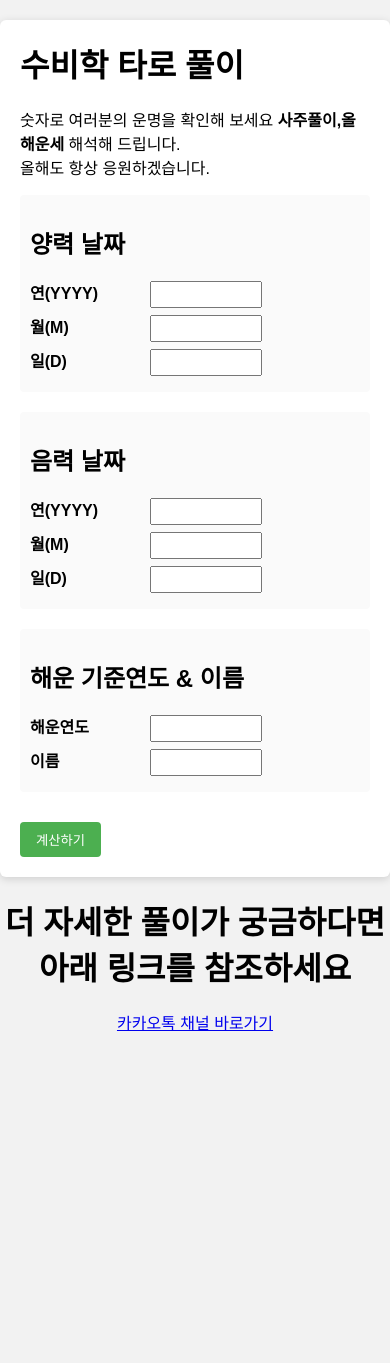
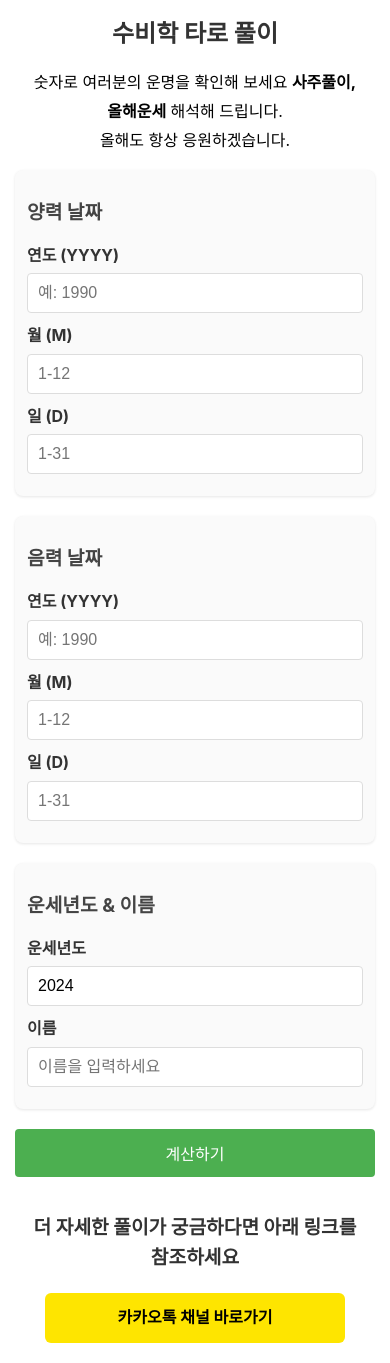
Before and after one commit to sure79/lucky7904, a plain HTML site: page index.html in a window 390 px wide. Before the commit the page ends 1034 px from the top, so only its background shows below. Drawn offline with Linux system fonts and the light colour scheme.

Commit message:
Update index.html

```diff
--- a/index.html
+++ b/index.html
@@ -2,93 +2,234 @@
 <html lang="ko">
 <head>
   <meta charset="utf-8">
-  <title>사주·해운·이름풀이 - 해운값 해석</title>
+  <meta name="viewport" content="width=device-width, initial-scale=1.0, maximum-scale=1.0, user-scalable=no">
+  <title>수비학 타로 풀이</title>
   <style>
-    body {
-      font-family: sans-serif;
-      background: #f2f2f2;
+    :root {
+      --primary-color: #4caf50;
+      --primary-hover: #388e3c;
+      --bg-color: #f2f2f2;
+      --box-shadow: 0 2px 8px rgba(0,0,0,0.15);
+    }
+
+    * {
+      box-sizing: border-box;
       margin: 0;
       padding: 0;
     }
+
+    body {
+      font-family: -apple-system, BlinkMacSystemFont, 'Segoe UI', Roboto, 'Helvetica Neue', Arial, sans-serif;
+      background: var(--bg-color);
+      margin: 0;
+      padding: 0;
+      line-height: 1.6;
+      word-break: keep-all;
+    }
+
     .container {
       max-width: 800px;
-      margin: 20px auto;
+      margin: 0 auto;
       background: #fff;
       padding: 20px;
       border-radius: 6px;
-      box-shadow: 0 2px 8px rgba(0,0,0,0.15);
+      box-shadow: var(--box-shadow);
     }
-    h1 { margin-top:0; }
+
+    h1 {
+      font-size: 1.8rem;
+      margin: 0 0 15px 0;
+      color: #333;
+      text-align: center;
+    }
+
+    h2 {
+      font-size: 1.3rem;
+      margin: 15px 0;
+      color: #444;
+    }
+
+    h3 {
+      font-size: 1.1rem;
+      margin: 10px 0;
+    }
+
+    p {
+      margin: 15px 0;
+      text-align: center;
+      line-height: 1.8;
+    }
+
     .input-area {
       background: #fafafa;
+      border-radius: 8px;
+      padding: 15px;
+      margin-bottom: 20px;
+      box-shadow: 0 1px 3px rgba(0,0,0,0.1);
+    }
+
+    .input-group {
+      margin-bottom: 10px;
+    }
+
+    .input-area label {
+      display: block;
+      width: 100%;
+      margin-bottom: 5px;
+      font-weight: bold;
+      color: #333;
+    }
+
+    .input-area input {
+      width: 100%;
+      padding: 10px;
+      border: 1px solid #ddd;
       border-radius: 4px;
-      padding: 10px;
-      margin-bottom: 20px;
+      font-size: 16px;
     }
-    .input-area label {
-      display: inline-block;
-      width: 120px;
-      font-weight: bold;
-    }
-    .input-area input {
-      width: 100px;
-      margin-bottom: 6px;
-      padding: 4px;
-    }
+
     button {
-      margin-top: 10px;
-      padding: 8px 16px;
-      background: #4caf50;
-      color: #fff;
+      width: 100%;
+      padding: 12px;
+      background: var(--primary-color);
+      color: white;
       border: none;
       border-radius: 4px;
+      font-size: 16px;
       cursor: pointer;
+      transition: background 0.3s ease;
     }
+
     button:hover {
-      background: #388e3c;
+      background: var(--primary-hover);
     }
-    #resultSection {
-      display:none;
-      margin-top:20px;
-    }
-    table {
+
+    table.result-table {
       width: 100%;
       border-collapse: collapse;
-      margin-top: 10px;
+      margin: 15px 0;
+      font-size: 14px;
+      background: #fff;
     }
-    table th, table td {
-      border: 1px solid #ccc;
-      padding: 6px;
+
+    #resultSection {
+      margin-top: 20px;
+      display: none;
+    }
+
+    #resultSection > div {
+      margin-bottom: 25px;
+      background: #fff;
+      border-radius: 8px;
+      padding: 15px;
+      box-shadow: 0 1px 3px rgba(0,0,0,0.1);
+    }
+
+    th, td {
+      border: 1px solid #ddd;
+      padding: 10px;
       text-align: center;
-      vertical-align: top;
     }
-    .red {
-      color: red;
-      font-weight: bold;
+
+    th {
+      background: #f5f5f5;
     }
+
     .interpret-box {
-      margin-top: 15px;
-      padding: 10px;
       background: #fff;
       border: 1px solid #ddd;
-      border-radius: 6px;
+      border-radius: 8px;
+      padding: 15px;
+      margin: 15px 0;
     }
-    .interpret-box h3 {
-      margin-top: 0;
-      border-bottom: 1px solid #eee;
-      padding-bottom: 4px;
-      font-size: 1.05em;
-    }
+
     .interpret-text {
       white-space: pre-wrap;
-      line-height: 1.5;
-      font-size: 1em;
+      line-height: 1.7;
+      font-size: 14px;
+    }
+
+    .kakao-link {
+      display: block;
+      width: 100%;
+      max-width: 300px;
+      margin: 20px auto;
+      padding: 12px;
+      background: #FEE500;
+      color: #000;
+      text-align: center;
+      text-decoration: none;
+      border-radius: 6px;
+      font-weight: bold;
+      transition: opacity 0.3s ease;
+    }
+
+    .kakao-link:hover {
+      opacity: 0.9;
+    }
+
+    .footer-text {
+      text-align: center;
+      margin: 20px 0;
+      font-size: 1.2rem;
       color: #333;
-      margin-bottom: 6px;
-      text-align: left;
     }
-    .name-table {
-      margin-top: 10px;
+
+    /* 모바일 최적화 */
+    @media screen and (max-width: 768px) {
+      body {
+        background: #fff;
+      }
+
+      .container {
+        padding: 15px;
+        margin: 0;
+        box-shadow: none;
+        border-radius: 0;
+      }
+
+      h1 {
+        font-size: 1.5rem;
+      }
+
+      h2 {
+        font-size: 1.2rem;
+      }
+
+      .input-area {
+        padding: 12px;
+      }
+
+      table {
+        font-size: 13px;
+      }
+
+      th, td {
+        padding: 8px 4px;
+      }
+
+      .interpret-text {
+        font-size: 13px;
+      }
+    }
+
+    /* 작은 모바일 화면 최적화 */
+    @media screen and (max-width: 320px) {
+      .container {
+        padding: 10px;
+      }
+
+      h1 {
+        font-size: 1.3rem;
+      }
+
+      .input-area input {
+        font-size: 14px;
+      }
+
+      table {
+        font-size: 12px;
+      }
     }
   </style>
 </head>
@@ -97,29 +238,52 @@
 <div class="container">
   <h1>수비학 타로 풀이</h1>
   <p>숫자로 여러분의 운명을 확인해 보세요 <strong>사주풀이,올해운세</strong> 해석해 드립니다.<br>
-     올해도 항상 응원하겠습니다. </p>
+     올해도 항상 응원하겠습니다.</p>
 
   <div class="input-area">
     <h2>양력 날짜</h2>
-    <label>연(YYYY)</label><input type="number" id="solarYear"><br>
-    <label>월(M)</label><input type="number" id="solarMonth"><br>
-    <label>일(D)</label><input type="number" id="solarDay"><br>
+    <div class="input-group">
+      <label>연도 (YYYY)</label>
+      <input type="number" id="solarYear" placeholder="예: 1990">
+    </div>
+    <div class="input-group">
+      <label>월 (M)</label>
+      <input type="number" id="solarMonth" placeholder="1-12">
+    </div>
+    <div class="input-group">
+      <label>일 (D)</label>
+      <input type="number" id="solarDay" placeholder="1-31">
+    </div>
   </div>
 
   <div class="input-area">
     <h2>음력 날짜</h2>
-    <label>연(YYYY)</label><input type="number" id="lunarYear"><br>
-    <label>월(M)</label><input type="number" id="lunarMonth"><br>
-    <label>일(D)</label><input type="number" id="lunarDay"><br>
+    <div class="input-group">
+      <label>연도 (YYYY)</label>
+      <input type="number" id="lunarYear" placeholder="예: 1990">
+    </div>
+    <div class="input-group">
+      <label>월 (M)</label>
+      <input type="number" id="lunarMonth" placeholder="1-12">
+    </div>
+    <div class="input-group">
+      <label>일 (D)</label>
+      <input type="number" id="lunarDay" placeholder="1-31">
+    </div>
   </div>
 
   <div class="input-area">
-    <h2>해운 기준연도 & 이름</h2>
-    <label>해운연도</label><input type="number" id="haeunYear"><br>
-    <label>이름</label><input type="text" id="userName">
+    <h2>운세년도 & 이름</h2>
+    <div class="input-group">
+      <label>운세년도</label>
+      <input type="number" id="haeunYear" placeholder="예: 2024" value="2024">
+    </div>
+    <div class="input-group">
+      <label>이름</label>
+      <input type="text" id="userName" placeholder="이름을 입력하세요">
+    </div>
   </div>
 
-  <!-- 버튼에서 onclick="calculateAll()" 함수를 호출하므로, JS 파일 내에 해당 함수가 정의되어 있어야 합니다. -->
   <button onclick="calculateAll()">계산하기</button>
 
   <div id="resultSection">
@@ -128,13 +292,11 @@
     <!-- 1) 양력 사주 -->
     <div id="solarSajuDiv" style="display:none;">
       <h3>양력 사주값</h3>
-      <table id="solarSajuTable"></table>
-      <!-- 해석(양력) firstVal -->
+      <table id="solarSajuTable" class="result-table"></table>
       <div class="interpret-box" id="solarInterpretBoxFirst" style="display:none;">
         <h3>양력 사주풀이 (첫번째 값)</h3>
         <div class="interpret-text" id="solarInterpretTextFirst"></div>
       </div>
-      <!-- 해석(양력) secondVal -->
       <div class="interpret-box" id="solarInterpretBoxSecond" style="display:none;">
         <h3>양력 사주풀이 (두번째 값)</h3>
         <div class="interpret-text" id="solarInterpretTextSecond"></div>
@@ -144,13 +306,11 @@
     <!-- 2) 음력 사주 -->
     <div id="lunarSajuDiv" style="display:none;">
       <h3>음력 사주값</h3>
-      <table id="lunarSajuTable"></table>
-      <!-- 해석(음력) firstVal -->
+      <table id="lunarSajuTable" class="result-table"></table>
       <div class="interpret-box" id="lunarInterpretBoxFirst" style="display:none;">
         <h3>음력 사주풀이 (첫번째 값)</h3>
         <div class="interpret-text" id="lunarInterpretTextFirst"></div>
       </div>
-      <!-- 해석(음력) secondVal -->
       <div class="interpret-box" id="lunarInterpretBoxSecond" style="display:none;">
         <h3>음력 사주풀이 (두번째 값)</h3>
         <div class="interpret-text" id="lunarInterpretTextSecond"></div>
@@ -159,41 +319,35 @@
 
     <!-- 해운(양력) -->
     <div id="solarHaeunDiv" style="display:none;">
-      <h3>해운값 (양력)</h3>
-      <table id="solarHaeunTable"></table>
-      <!-- 해운 해석(양력) -->
+      <h3>운세값 (양력)</h3>
+      <table id="solarHaeunTable" class="result-table"></table>
       <div class="interpret-box" id="solarHaeunInterpretBox" style="display:none;">
-        <h3>양력 해운풀이</h3>
+        <h3>양력 운세풀이</h3>
         <div class="interpret-text" id="solarHaeunInterpretText"></div>
       </div>
     </div>
 
     <!-- 해운(음력) -->
     <div id="lunarHaeunDiv" style="display:none;">
-      <h3>해운값 (음력)</h3>
-      <table id="lunarHaeunTable"></table>
-      <!-- 해운 해석(음력) -->
+      <h3>운세값 (음력)</h3>
+      <table id="lunarHaeunTable" class="result-table"></table>
       <div class="interpret-box" id="lunarHaeunInterpretBox" style="display:none;">
-        <h3>음력 해운풀이</h3>
+        <h3>음력 운세풀이</h3>
         <div class="interpret-text" id="lunarHaeunInterpretText"></div>
       </div>
     </div>
 
     <!-- 이름풀이 -->
     <div id="nameDiv" style="display:none;">
-      <h3>이름풀이(글자별)</h3>
-      <table id="nameTable" class="name-table"></table>
+      <h3>이름풀이 (글자별)</h3>
+      <table id="nameTable" class="name-table result-table"></table>
     </div>
   </div>
 </div>
-<center>
-<h1>더 자세한 풀이가 궁금하다면 아래 링크를 참조하세요</h1>
-<a href="http://pf.kakao.com/_nNxjCn">카카오톡 채널 바로가기</a>
-</center>
 
+<h2 class="footer-text">더 자세한 풀이가 궁금하다면 아래 링크를 참조하세요</h2>
+<a href="http://pf.kakao.com/_nNxjCn" class="kakao-link">카카오톡 채널 바로가기</a>
 
-<!-- 분리된 스크립트 파일 불러오기 -->
 <script src="script.js"></script>
-
 </body>
 </html>
```
